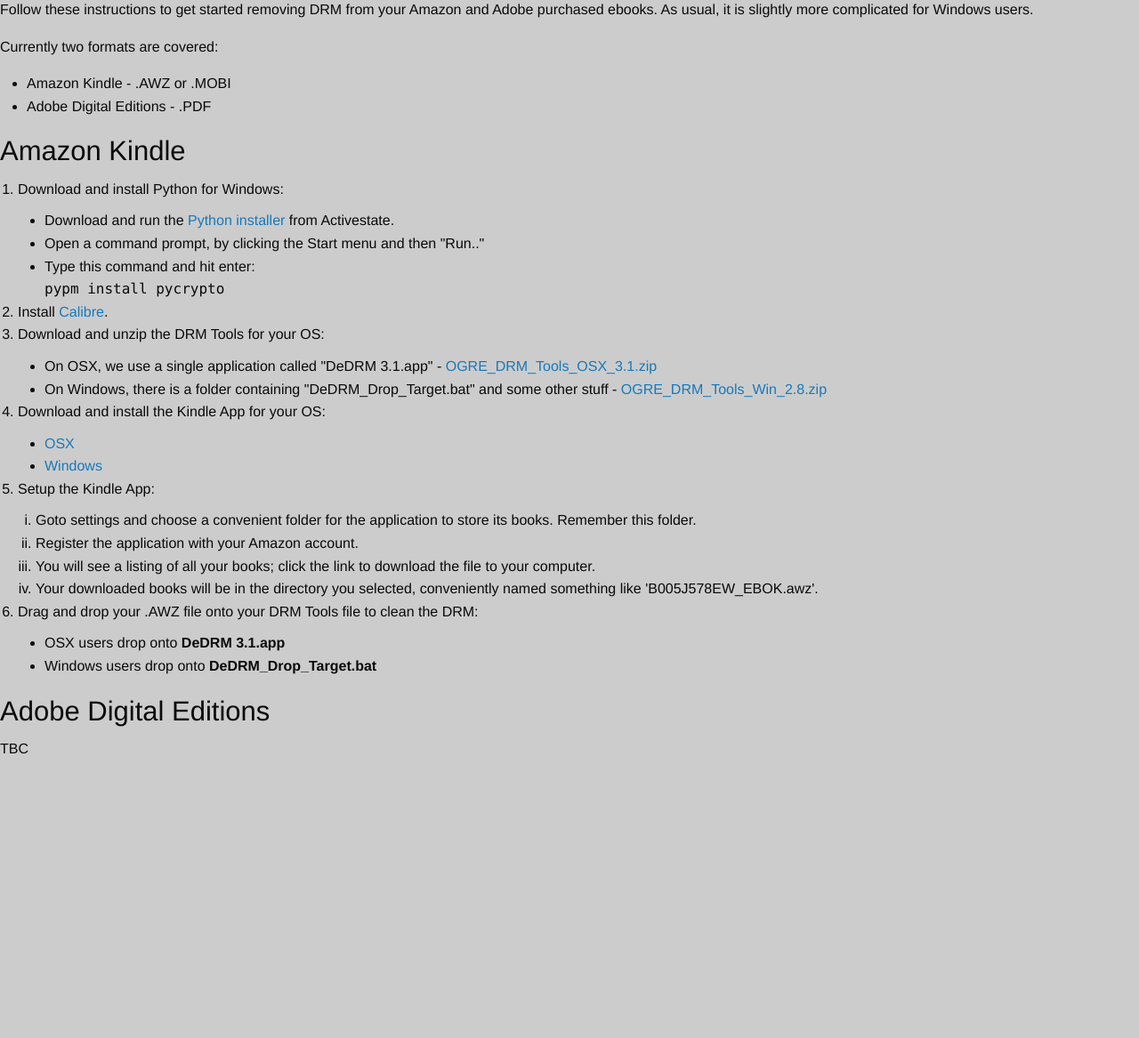
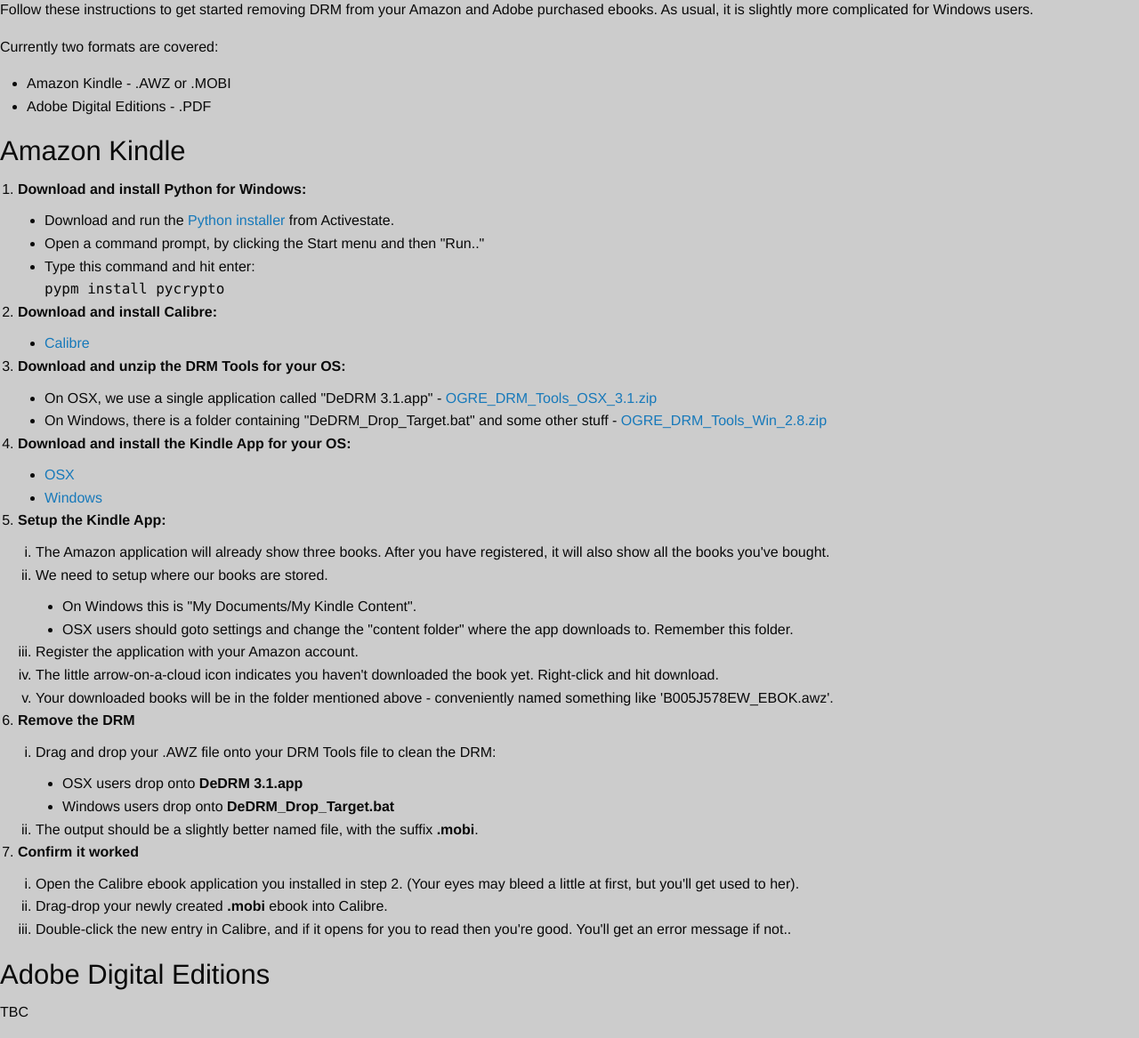
Before and after one commit to oii/ogreserver, a Flask app: page /home in a window 1280 px wide. Shown: the part 174-1341 px from the top of the page at 89% size. Before the commit the page ends 1022 px from the top, so only its background shows below. Run offline with Flask 2, Linux system fonts and the light colour scheme; some libraries are stand-ins or nearby versions.

Commit message:
updated the DeDRM guide

```diff
--- a/ogreserver/templates/dedrm.html
+++ b/ogreserver/templates/dedrm.html
@@ -14,43 +14,69 @@
 
 	<ol>
 		<li>
-			Download and install Python for Windows:
+			<strong>Download and install Python for Windows:</strong>
 			<ul>
 				<li>Download and run the <a href="http://downloads.activestate.com/ActivePython/releases/2.7.2.5/ActivePython-2.7.2.5-win32-x86.msi">Python installer</a> from Activestate.</li>
 				<li>Open a command prompt, by clicking the Start menu and then "Run.."</li>
 				<li>Type this command and hit enter: <pre>pypm install pycrypto</pre></li>
 			</ul>
 		</li>
-		<li>Install <a href="http://calibre-ebook.com/download">Calibre</a>.</li>
 		<li>
-			Download and unzip the DRM Tools for your OS:
+			<strong>Download and install Calibre:</strong>
+			<ul>
+				<li><a href="http://calibre-ebook.com/download" target="_blank">Calibre</a></li>
+			</ul>
+		</li>
+		<li>
+			<strong>Download and unzip the DRM Tools for your OS:</strong>
 			<ul>
 				<li>On OSX, we use a single application called "DeDRM 3.1.app" - <a href="{{ url_for('static', filename='OGRE_DRM_Tools_OSX_3.1.zip') }}">OGRE_DRM_Tools_OSX_3.1.zip</a></li>
 				<li>On Windows, there is a folder containing "DeDRM_Drop_Target.bat" and some other stuff - <a href="{{ url_for('static', filename='OGRE_DRM_Tools_Win_2.8.zip') }}">OGRE_DRM_Tools_Win_2.8.zip</a></li>
 			</ul>
 		</li>
 		<li>
-			Download and install the Kindle App for your OS:
+			<strong>Download and install the Kindle App for your OS:</strong>
 			<ul>
-				<li><a href="http://www.amazon.com/gp/kindle/mac/download">OSX</a></li>
-				<li><a href="http://www.amazon.com/gp/kindle/pc/download">Windows</a></li>
+				<li><a href="http://www.amazon.com/gp/kindle/mac/download" target="_blank">OSX</a></li>
+				<li><a href="http://www.amazon.com/gp/kindle/pc/download" target="_blank">Windows</a></li>
 			</ul>
 		</li>
 		<li>
-			Setup the Kindle App:
+			<strong>Setup the Kindle App:</strong>
 			<ol>
-				<li>Goto settings and choose a convenient folder for the application to store its books. Remember this folder.</li>
+				<li>The Amazon application will already show three books. After you have registered, it will also show all the books you've bought.</li>
+				<li>
+					We need to setup where our books are stored.
+					<ul>
+						<li>On Windows this is "My Documents/My Kindle Content".</li>
+						<li>OSX users should goto settings and change the "content folder" where the app downloads to. Remember this folder.</li>
+					</ul>
+				</li>
 				<li>Register the application with your Amazon account.</li>
-				<li>You will see a listing of all your books; click the link to download the file to your computer.</li>
-				<li>Your downloaded books will be in the directory you selected, conveniently named something like 'B005J578EW_EBOK.awz'.</li>
+				<li>The little arrow-on-a-cloud icon indicates you haven't downloaded the book yet. Right-click and hit download.</li>
+				<li>Your downloaded books will be in the folder mentioned above - conveniently named something like 'B005J578EW_EBOK.awz'.</li>
 			</ol>
 		</li>
 		<li>
-			Drag and drop your .AWZ file onto your DRM Tools file to clean the DRM:
-			<ul>
-				<li>OSX users drop onto <strong>DeDRM 3.1.app</strong></li>
-				<li>Windows users drop onto <strong>DeDRM_Drop_Target.bat</strong></li>
-			</ul>
+			<strong>Remove the DRM</strong>
+			<ol>
+				<li>
+					Drag and drop your .AWZ file onto your DRM Tools file to clean the DRM:
+					<ul>
+						<li>OSX users drop onto <strong>DeDRM 3.1.app</strong></li>
+						<li>Windows users drop onto <strong>DeDRM_Drop_Target.bat</strong></li>
+					</ul>
+				</li>
+				<li>The output should be a slightly better named file, with the suffix <strong>.mobi</strong>.</li>
+			</ol>
+		</li>
+		<li>
+			<strong>Confirm it worked</strong>
+			<ol>
+				<li>Open the Calibre ebook application you installed in step 2. (Your eyes may bleed a little at first, but you'll get used to her).</li>
+				<li>Drag-drop your newly created <strong>.mobi</strong> ebook into Calibre.</li>
+				<li>Double-click the new entry in Calibre, and if it opens for you to read then you're good. You'll get an error message if not..</li>
+			</ol>
 		</li>
 	</ol>
 
```
